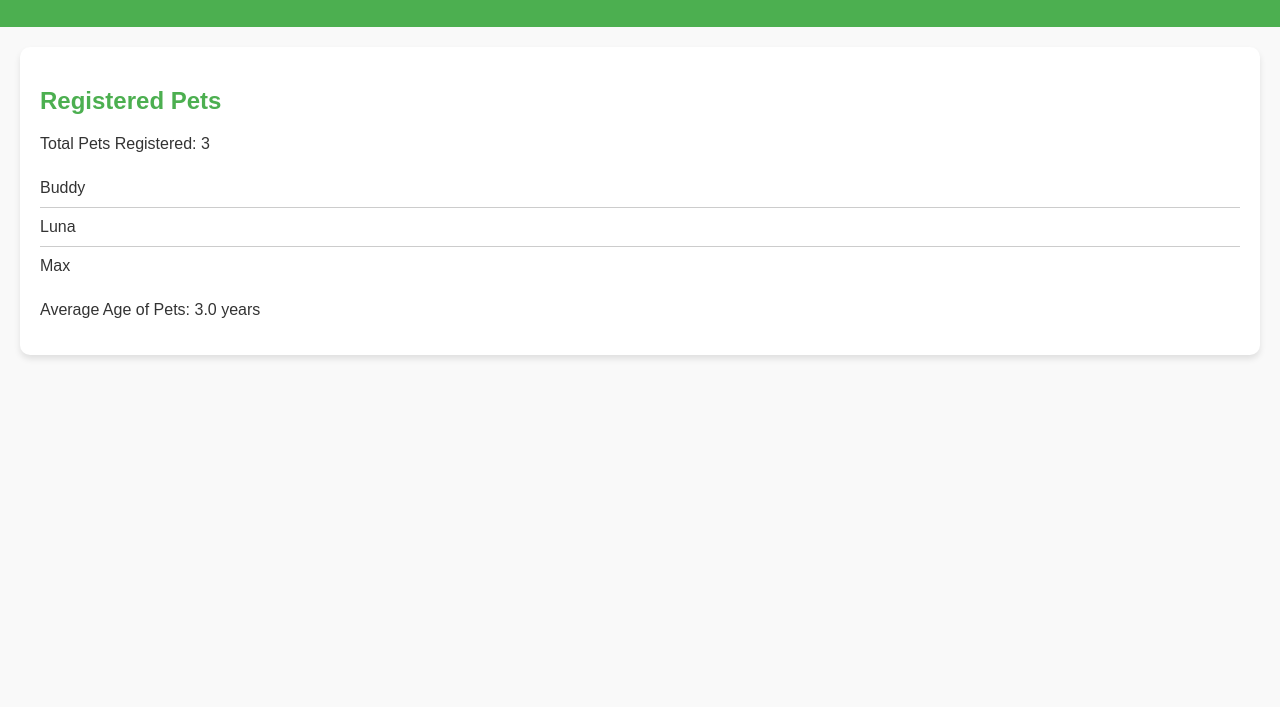
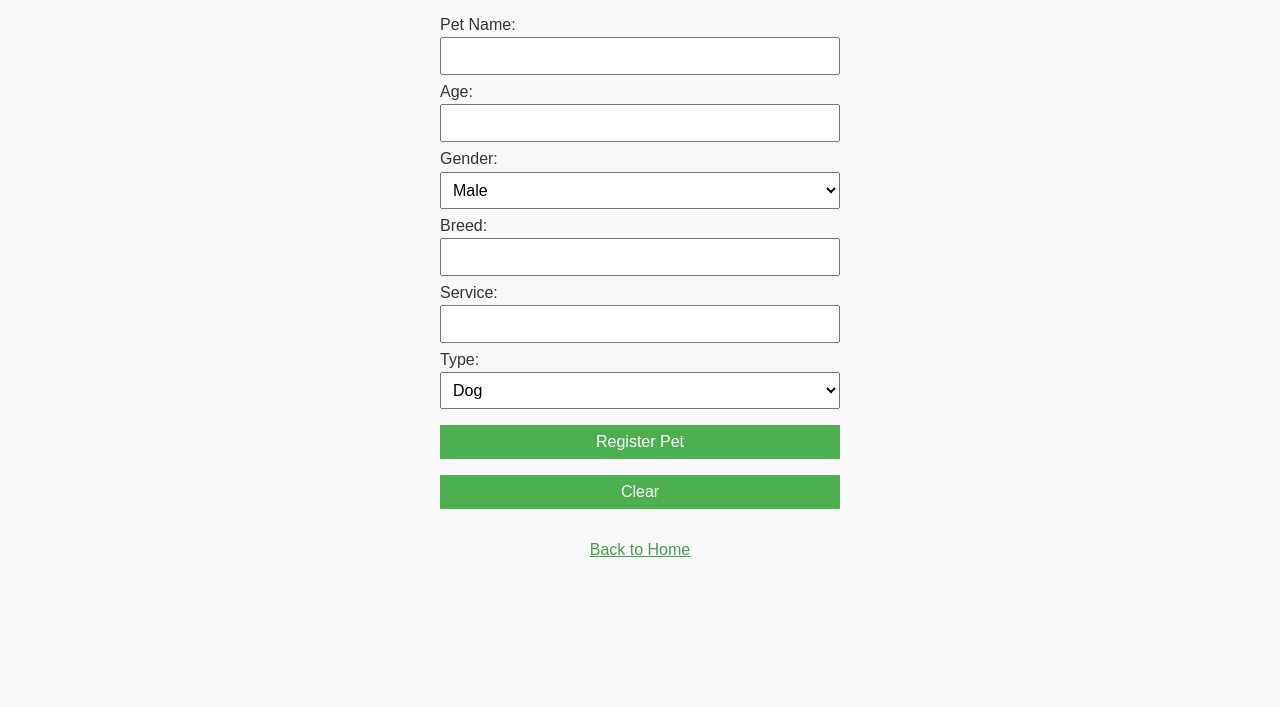
Before and after one commit to CLBlue60/petSaloon, a plain HTML site: page register.html in a window 1280 px wide. Shown: the part 93-800 px from the top of the page. Drawn offline with Linux system fonts and the light colour scheme.

Commit message:
assignment 2
finished assignment 2. changed file structure for easier readability.

```diff
--- a/register.html
+++ b/register.html
@@ -3,20 +3,45 @@
 <head>
   <meta charset="UTF-8">
   <meta name="viewport" content="width=device-width, initial-scale=1.0">
-  <title>Pet Saloon</title>
+  <title>Register a Pet</title>
   <link rel="stylesheet" href="/styles/mystyle.css">
 </head>
 <body>
   <header>
-    <h1>Welcome to the Pet Saloon!</h1>
+    <h1>Register Your Pet</h1>
   </header>
-  <main>
-    <section>
-      <h2>Registered Pets</h2>
-      <p id="petCount">Total Pets Registered: 0</p>
-      <ul id="petList"></ul>
-    </section>
-  </main>
-  <script src="/scripts/register.js"></script>
+  <form id="pet-form">
+    <label for="name">Pet Name:</label>
+    <input type="text" id="name" required>
+
+    <label for="age">Age:</label>
+    <input type="number" id="age" required>
+
+    <label for="gender">Gender:</label>
+    <select id="gender" required>
+      <option value="Male">Male</option>
+      <option value="Female">Female</option>
+    </select>
+
+    <label for="breed">Breed:</label>
+    <input type="text" id="breed" required>
+
+    <label for="service">Service:</label>
+    <input type="text" id="service" required>
+
+    <label for="type">Type:</label>
+    <select id="type" required>
+      <option value="Dog">Dog</option>
+      <option value="Cat">Cat</option>
+      <option value="Bird">Bird</option>
+    </select>
+
+    <button type="submit">Register Pet</button>
+    <button type="reset">Clear</button>
+  </form>
+  <footer>
+    <a href="index.html">Back to Home</a>
+  </footer>
+  <script src="app.js"></script>
 </body>
 </html>
--- a/scripts/register.js
+++ /dev/null
@@ -1,56 +0,0 @@
-const pets = [
-  {
-    name: "Buddy",
-    age: 3,
-    gender: "Male",
-    service: "Grooming",
-    breed: "Golden Retriever",
-  },
-  {
-    name: "Luna",
-    age: 2,
-    gender: "Female",
-    service: "Vaccination",
-    breed: "Labrador",
-  },
-  {
-    name: "Max",
-    age: 4,
-    gender: "Male",
-    service: "Check-up",
-    breed: "Beagle",
-  },
-];
-
-function displayPetCount() {
-  const petCountElement = document.getElementById("petCount");
-  petCountElement.textContent = `Total Pets Registered: ${pets.length}`;
-}
-
-function displayPetNames() {
-  const petListElement = document.getElementById("petList");
-  petListElement.innerHTML = "";
-
-  pets.forEach((pet) => {
-    const listItem = document.createElement("li");
-    listItem.textContent = pet.name;
-    petListElement.appendChild(listItem);
-  });
-}
-
-function displayAverageAge() {
-  const totalAge = pets.reduce((sum, pet) => sum + pet.age, 0);
-  const averageAge = (totalAge / pets.length).toFixed(1);
-
-  let averageAgeElement = document.getElementById("averageAge");
-  if (!averageAgeElement) {
-    averageAgeElement = document.createElement("p");
-    averageAgeElement.id = "averageAge";
-    document.querySelector("section").appendChild(averageAgeElement);
-  }
-  averageAgeElement.textContent = `Average Age of Pets: ${averageAge} years`;
-}
-
-displayPetCount();
-displayPetNames();
-displayAverageAge();
--- a/styles/mystyle.css
+++ b/styles/mystyle.css
@@ -2,42 +2,75 @@ body {
   font-family: Arial, sans-serif;
   margin: 0;
   padding: 0;
-  background: #f9f9f9;
+  background-color: #f9f9f9;
   color: #333;
 }
 
 header {
-  background: #4caf50;
+  background-color: #4caf50;
   color: white;
-  padding: 20px;
+  padding: 1rem;
   text-align: center;
 }
 
-main {
-  padding: 20px;
+header a {
+  color: white;
+  text-decoration: underline;
+  margin-right: 1rem;
+}
+
+h1, h2 {
+  margin: 0.5rem 0;
 }
 
 section {
-  background: #fff;
-  border-radius: 10px;
-  padding: 20px;
-  box-shadow: 0 4px 6px rgba(0, 0, 0, 0.1);
+  padding: 1rem;
 }
 
-h2 {
-  color: #4caf50;
+footer {
+  text-align: center;
+  margin-top: 2rem;
 }
 
-#petList {
-  list-style: none;
+footer a {
+  color: #45a049;
+  text-decoration:underline;
+}
+
+ul {
+  list-style-type: none;
   padding: 0;
 }
 
-#petList li {
-  padding: 10px 0;
-  border-bottom: 1px solid #ccc;
+li {
+  margin: 0.5rem 0;
 }
 
-#petList li:last-child {
-  border-bottom: none;
+form {
+  max-width: 400px;
+  margin: 1rem auto;
+  display: flex;
+  flex-direction: column;
 }
+
+form label {
+  margin-top: 0.5rem;
+}
+
+form input, form select, form button {
+  margin-top: 0.2rem;
+  padding: 0.5rem;
+  font-size: 1rem;
+}
+
+form button {
+  background-color: #4caf50;
+  color: white;
+  border: none;
+  margin-top: 1rem;
+  cursor: pointer;
+}
+
+form button:hover {
+  background-color: #45a049;
+}
```
Also changed, not shown: index.html (+19 -6 lines), scripts/app.js (added, +73 -0 lines), scripts/index.js (deleted, +0 -61 lines).
